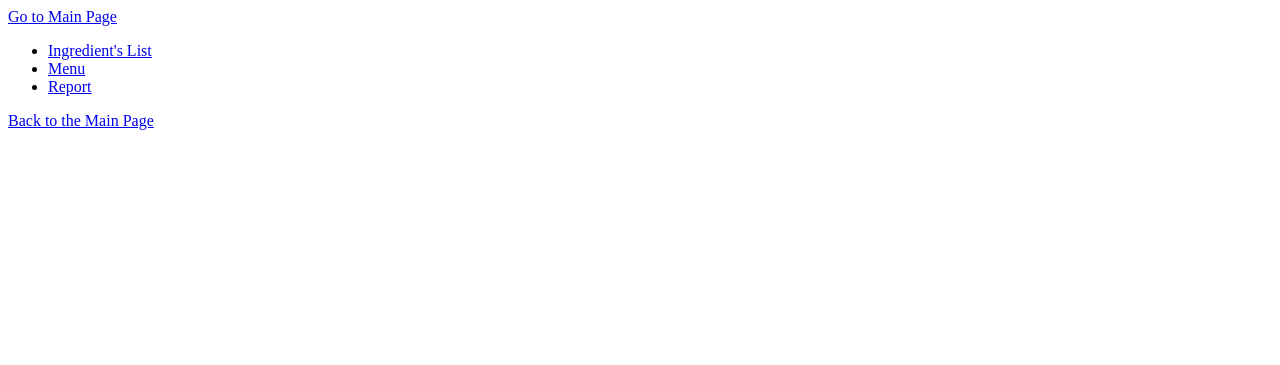
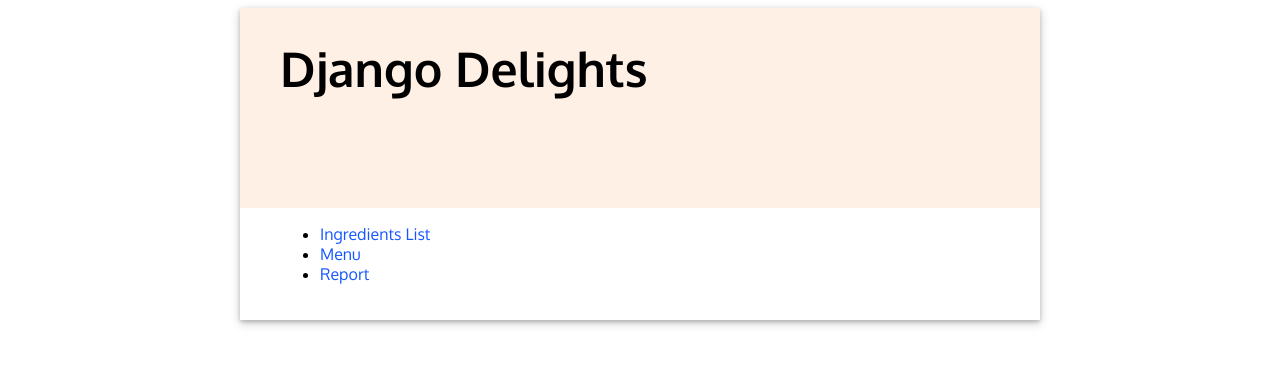
Before and after one commit to SashaPost/djangodelights, a Django app: page / in a window 1280 px wide. Shown: the top 365 px of the page. Run offline with Django 4.2, Linux system fonts and the light colour scheme.

Commit message:
Added styling and header to 'base.html' (last one not working)

```diff
--- /dev/null
+++ b/inventory/static/inventory/style.css
@@ -0,0 +1,208 @@
+body {
+    font-family: 'Oxygen', sans-serif;
+}
+
+hr {
+    margin: 30px 0;
+}
+
+.app {
+    min-width: 800px;
+    max-width: 60%;
+    margin: 0 auto;
+    box-shadow: 0 2px 4px 0 rgba(0, 0, 0, 0.2), 0 3px 10px 0 rgba(0, 0, 0, 0.19);
+}
+
+.title {
+    font-size: 3em;
+    padding: 30px 0;
+    margin: auto 0;
+}
+
+.header-first-row {
+    width: 100%;
+    display: flex;
+    justify-content: space-between;
+}
+
+.logout {
+    height: max-content;
+    text-align: center;
+    text-decoration: none;
+    border: 0px;
+    background-color: #1557FF;
+    border-radius: 5px;
+    color: white;
+    padding: 10px;
+    font-weight: bold;
+    margin: 30px;
+    font-size: 1em;
+}
+
+.navbar {
+    margin-top: 50px;
+    display: flex;
+    width: 100%;
+}
+
+.navbar a {
+    text-decoration: none;
+    padding: 8px 0;
+    color: #1557FF;
+    margin-right: 15px;
+}
+
+.navbar a:hover, .navbar .current-page {
+    border-bottom: solid 4px #1557FF;
+    border-spacing: 0 15px;
+    font-weight: bold;
+}
+
+header {
+    background-color: #FFF0E5;
+    min-height: 200px;
+    display: flex;
+    align-items: center;
+    flex-direction: column;
+    align-items: flex-start;
+    padding-left: 40px;
+}
+
+main {
+    display: flex;
+    flex-direction: column;
+    padding: 0 40px 20px 40px;
+    justify-content: center;
+}
+
+main h2 {
+    font-size: 2em;
+}
+
+header p {
+    font-weight: bold;
+}
+
+/*  */
+
+input, select {
+    width: 100%;
+    padding: 12px 20px;
+    margin: 8px 0;
+    box-sizing: border-box;
+    border: 1px solid black;
+    border-radius: 3px;
+}
+
+
+.clear {
+    clear:both;
+}
+
+.right {
+    float: right;
+}
+
+.left {
+    float: left;
+}
+
+.login-form {
+    align-self: center;
+    display: flex;
+    width: 50%;
+    flex-direction: column;
+    justify-content: start;
+    padding: 50px 0;
+}
+
+form * {
+    display: block;
+}
+
+form label {
+    font-size: 1em;
+    font-weight: bold;
+    padding-top: 20px;
+}
+
+
+input[type=submit], button {
+    border: 0px;
+    width: 100%;
+    background-color: #1557FF;
+    border-radius: 5px;
+    color: white;
+    margin: 8px 0;
+    padding: 12px 20px;
+    font-size: 1em;
+    margin-top: 50px;
+}
+
+.login-form form .errorlist {
+    color: red;
+}
+
+main table {
+    text-align: left;
+    border-collapse: separate;
+    border-spacing: 0 15px;
+    width: 80%;
+}
+
+.menu-items {
+    display: flex;
+    flex-wrap: wrap;
+    padding: 0;
+    justify-content: space-between;
+}
+
+.menu-items * {
+    padding: 0;
+}
+
+.menu-items > li {
+    display: flex;
+    flex-direction: column;
+    padding: 20px;
+    border: 1px solid grey;
+    margin: 10px 0;
+    border-radius: 10px;
+    justify-content: left;
+    flex-basis: 45%;
+}
+
+.menu-items, .menu-items ul {
+    list-style-type: none;
+}
+
+.menu-item-header {
+    display: flex;
+    flex-direction: row;
+    justify-content: space-between;
+    font-size: 1.5em;
+}
+
+.menu-item-title {
+    font-weight: bold;
+}
+
+.menu-item-ingredients {
+    padding: 20px 0;
+}
+
+.menu-item-ingredients * {
+    padding: 5px 0;
+}
+
+a {
+    text-decoration: none;
+    color: #1557FF;
+}
+a:hover {
+    font-weight: bold;
+}
+
+main form input[type=submit] {
+    width: max-content;
+}
--- a/inventory/templates/base.html
+++ b/inventory/templates/base.html
@@ -1,25 +1,35 @@
 <!-- djangodelights/inventory/templates/base.html -->
 <!-- Base template -->
-<!doctype html>
+<!DOCTYPE html>
 <html lang="en">
+{% load static %}
 
-{% comment %}{% load static %}
-<link rel="stylesheet" href="{% static 'inventory/style.css' %}"> {% endcomment %}
+<head>
+    <meta charset="utf-8">
+    <link rel="stylesheet" type="text/css" href="{% static 'inventory/style.css' %}"/>
+    <link rel="preconnect" href="https://fonts.gstatic.com">
+    <link href="https://fonts.googleapis.com/css2?family=Oxygen:wght@300;400;700&display=swap" rel="stylesheet">
+    <title>{% block title %}Django Delights{% endblock %}</title>
+    {% block head %}
+    {% endblock %}
+</head>
+
+
+
+{% comment %}
+<link rel="stylesheet" href="{% static 'inventory/style.css' %}">
 
 <head>
     <meta charset="utf-8">
     <meta name="viewport" content="width=device-width", initial-scale=1>
-    {% comment %} <link rel="stylesheet" href="https://cdn.simplecss.org/simple.min.css"> {% endcomment %}
+    <link rel="stylesheet" href="https://cdn.simplecss.org/simple.min.css">
     <title>Django Delights</title>
 </head>
+{% endcomment %}
 
+{% comment %}
 <body>
     <div>
-        {% comment %}
-        <h3 onclick="location.href='{% url "index" %}'">
-            Go to Main Page
-        </h3>
-        {% endcomment %}
         <a href='{% url "index" %}'>Go to Main Page</a>
     </div>
     <div>
@@ -30,6 +40,37 @@
     <div>
         <a href='{% url 'index' %}'>Back to the Main Page</a>
     </div>
+</body> {% endcomment %}
+
+
+
+<body>
+    <div class="app">
+    <header>
+        <div class="header-first-row">
+            <h1 class="title">Django Delights<h1>
+            {% if user.is_autenticated %}
+            <a class="logout" href="/logout">Logout</a>
+            {% endif %}
+        </div>
+        {% if user.is_autenticated %}
+        <p>Hi, {{ user.username }}!</p>
+        <nav class="navbar">
+            {% url 'index' as index_url %}
+            {% url 'menu' as menu_url %}
+            {% url 'table' as ingredients_url %}
+            {% url 'purchase-view' as reports_url %}
+            <a class="nav-item{% if request.path == index_url %} current-page{% endif %}" href="{% url 'index' %}">Home</a>
+            <a class="nav-item{% if request.path == menu_url %} current-page{% endif %}" href="{% url 'menu' %}">Menu</a>
+            <a class="nav-item{% if request.path == ingredients_url %} current-page{% endif %}" href="{% url 'table' %}">Ingredients List</a>
+            <a class="nav-item{% if request.path == reports_url %} current-page{% endif %}" href="{% url 'purchase-view' %}">Report</a>
+        </nav>
+        {% endif %}
+    </header>
+    <main>
+        {% block content %}
+        {% endblock %}
+    </main>
+    </div>
 </body>
-
 </html>
--- a/inventory/templates/inventory/index.html
+++ b/inventory/templates/inventory/index.html
@@ -16,7 +16,7 @@
 {% endcomment %}
 
 <ul>
-    <li><a href='{% url 'table' %}'>Ingredient's List</a></li>
+    <li><a href='{% url 'table' %}'>Ingredients List</a></li>
     <li><a href='{% url 'menu' %}'>Menu</a></li>
     {% comment %} <li><a href='{% url 'revenue' %}'>Revenue</a></li> {% endcomment %}
     <li><a href='{% url 'purchase-view' %}'>Report</a></li>
--- a/inventory/urls.py
+++ b/inventory/urls.py
@@ -6,6 +6,8 @@ from . import views
 
 urlpatterns = [
     path("", views.indexView, name="index"),
+    # path("", views.IndexView.as_view(), name="index"),
+
     path('table', views.ingredientTable, name='table'),
     path('add_ingredient', views.ingredientAdd, name='add_ingredient'),
     path('add_ingredient/add', views.addrecord, name='add'),
```
Also changed, not shown: inventory/static/inventory/style(forbiden).css (deleted, +0 -22 lines), inventory/views.py (+10 -0 lines), db.sqlite3.
